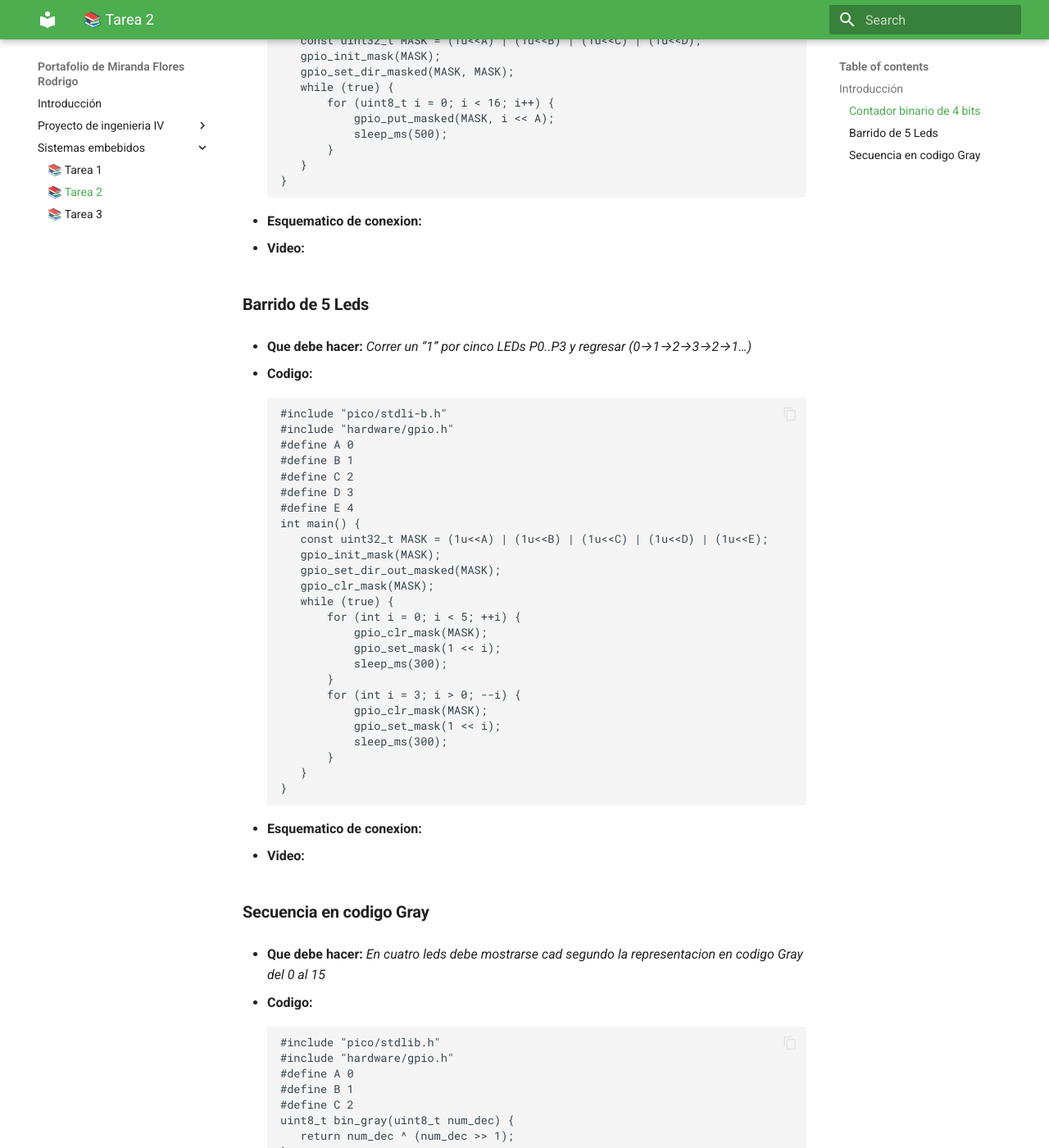
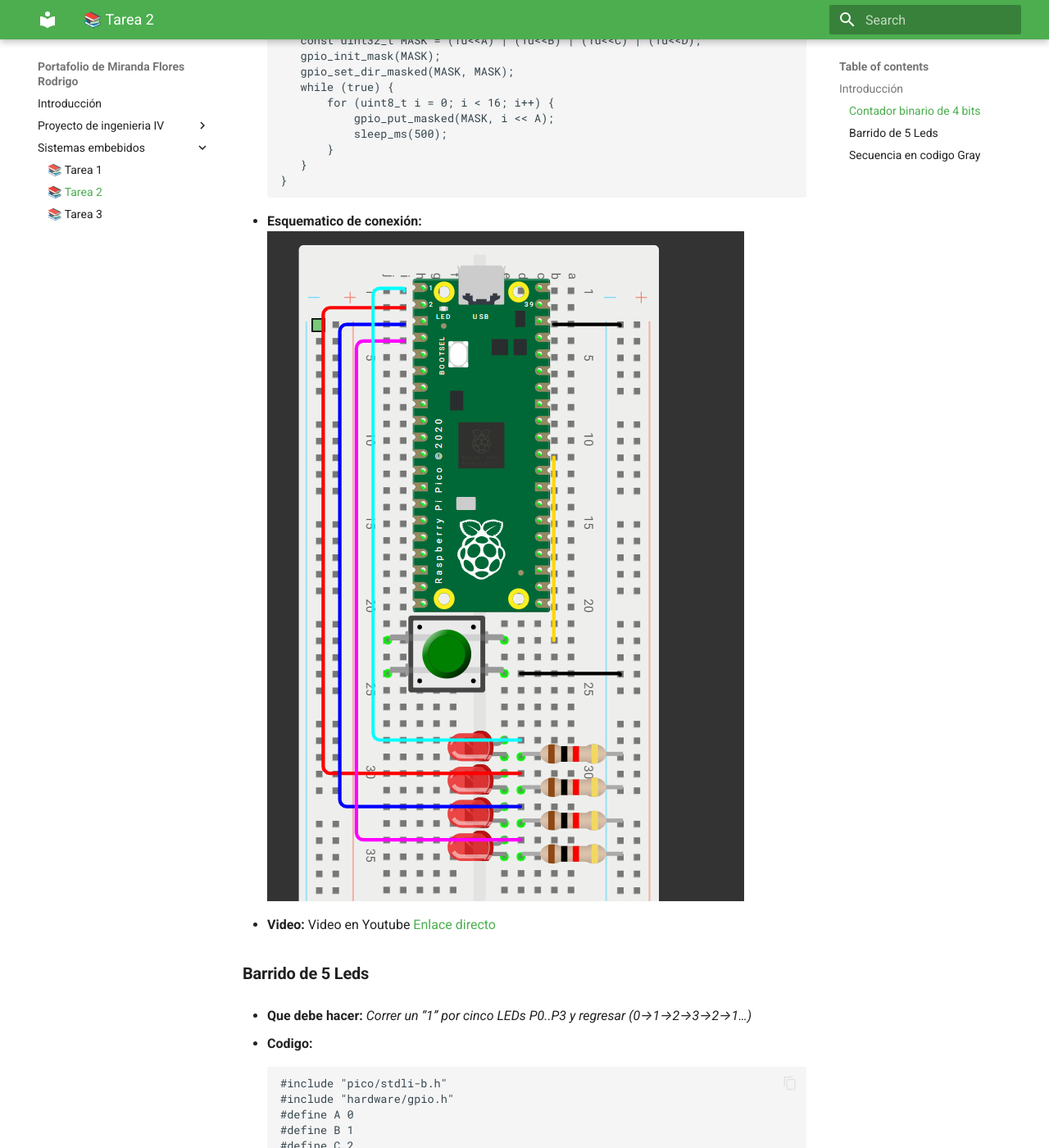
Before and after one commit to Parzival8970/evidencias, an MkDocs documentation site: the page built from docs/Sistemas embebidos/Tarea 2.md, in a window 1280 px wide and 1400 px high, scrolled down 726 px. Shown: the whole window at 82% size. Built offline with MkDocs 1.6.1 and Material for MkDocs 9.7.7, drawn with Linux system fonts in a browser that asks for light colours; some of the changed text lies outside the part shown.

Commit message:
Actualicé imagenes y links

````diff
--- a/docs/Sistemas embebidos/Tarea 2.md
+++ b/docs/Sistemas embebidos/Tarea 2.md
@@ -35,10 +35,10 @@
    }
 }
 ```
-- **Esquematico de conexion:**
-
-- **Video:**
-
+- **Esquematico de conexión:**
+![Esquema de conexión](T2E1.png)
+- **Video:** Video en Youtube
+[Enlace directo](https://youtube.com/shorts/r_rv_efIPUs)
 
 
 ### **Barrido de 5 Leds**
@@ -75,10 +75,10 @@
 }
 ```
 
-- **Esquematico de conexion:**
-
-- **Video:**
-
+- **Esquematico de conexión:**
+![Esquema de conexión](T2E2.png)
+- **Video:** Video en Youtube
+[Enlace directo](https://youtu.be/VObCDqgfttQ)
 
 
 ### **Secuencia en codigo Gray**
@@ -110,6 +110,7 @@
 }
 ```
 
-- **Esquematico de conexion:**
-
-- **Video:**
+- **Esquematico de conexión:**
+![Esquema de conexión](T2E3.png)
+- **Video:** Video en Youtube
+[Enlace directo](https://youtube.com/shorts/lCM-7CqCMcQ)
````
Also changed, not shown: docs/Sistemas embebidos/T2E1.png (added), docs/Sistemas embebidos/T2E2.png (added), docs/Sistemas embebidos/T2E3.png (added).
